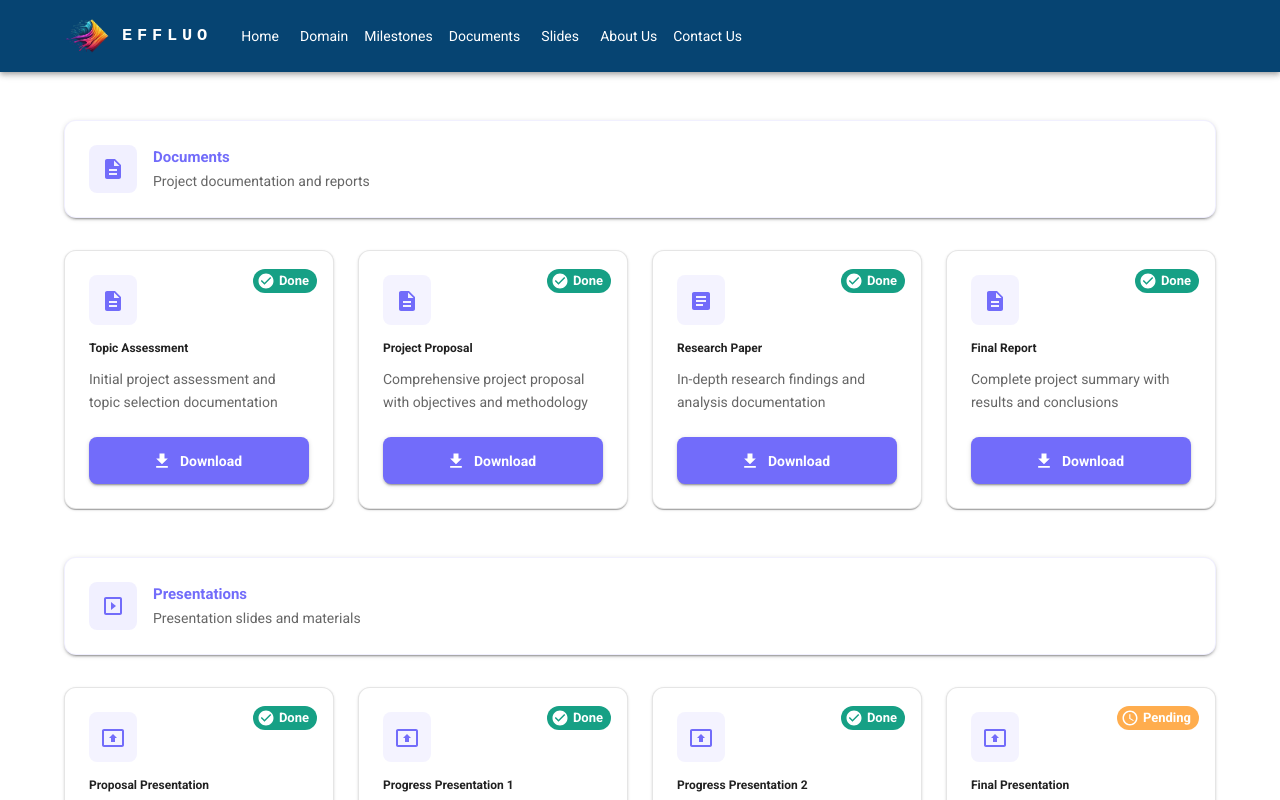
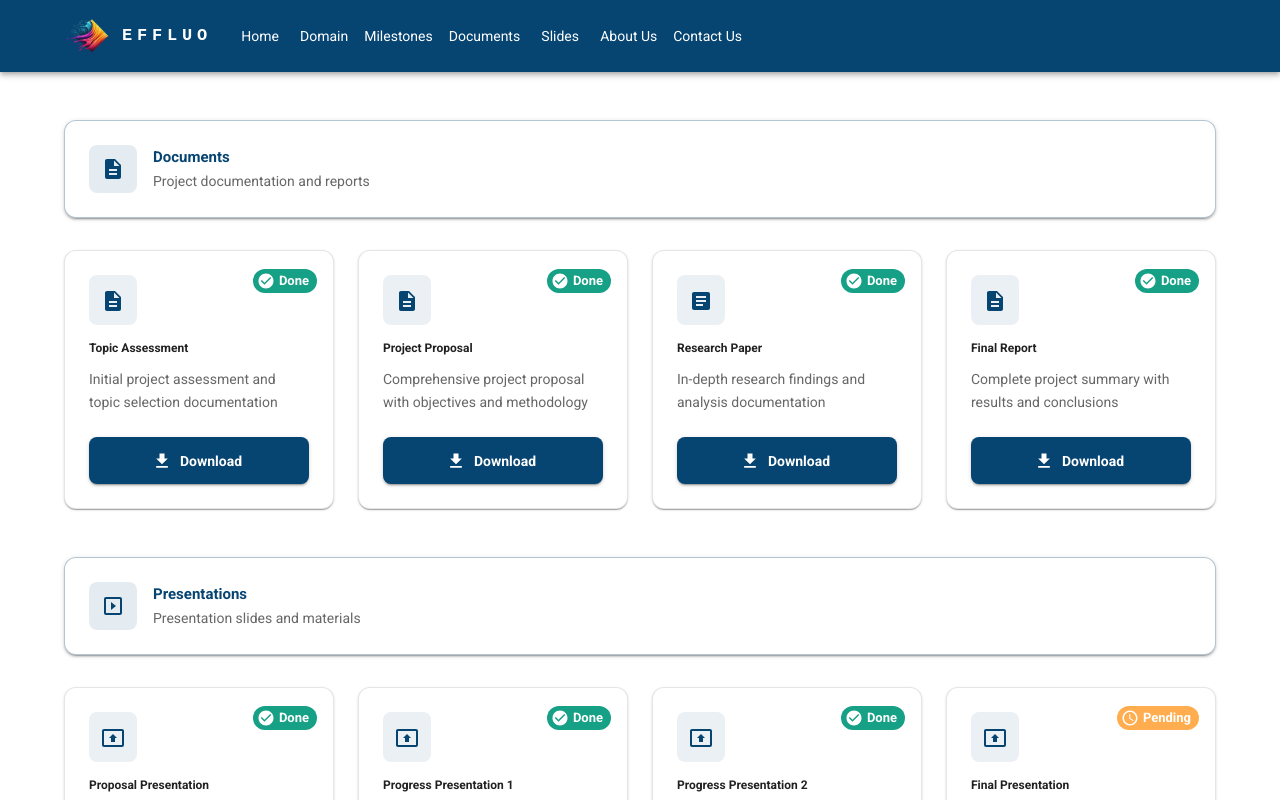
Before and after one commit to Effluo-system/Effluo-project-website, a React (Vite) app: page /documents in a window 1280 px wide. Shown: the top 800 px of the page. Built offline with nearby package versions, Linux system fonts and the light colour scheme.

Commit message:
fix : color

```diff
--- a/src/pages/documents/Documents.tsx
+++ b/src/pages/documents/Documents.tsx
@@ -155,7 +155,7 @@ const Section = ({
           p: 3,
           mb: 4,
           borderRadius: 3,
-          border: `1px solid ${alpha(theme.palette.primary.main, 0.1)}`
+          border: `1px solid ${alpha('#064472', 0.3)}`
         }}
       >
         <Box sx={{ display: 'flex', alignItems: 'center', gap: 2 }}>
@@ -163,8 +163,8 @@ const Section = ({
             sx={{
               p: 1.5,
               borderRadius: 2,
-              backgroundColor: alpha(theme.palette.primary.main, 0.1),
-              color: theme.palette.primary.main,
+              backgroundColor: alpha('#064472', 0.1),
+              color: '#064472',
               display: 'flex',
               alignItems: 'center',
               justifyContent: 'center'
@@ -178,7 +178,7 @@ const Section = ({
               component="h2"
               sx={{
                 fontWeight: 700,
-                color: theme.palette.primary.main,
+                color: '#064472',
                 mb: 0.5
               }}
             >
@@ -256,8 +256,8 @@ const Section = ({
                     mb: 2,
                     p: 1.5,
                     borderRadius: 2,
-                    backgroundColor: alpha(theme.palette.primary.main, 0.08),
-                    color: theme.palette.primary.main,
+                    backgroundColor: alpha('#064472', 0.08),
+                    color: '#064472',
                     alignSelf: 'flex-start'
                   }}
                 >
@@ -304,15 +304,16 @@ const Section = ({
                     py: 1.2,
                     fontWeight: 600,
                     backgroundColor: item.downloadUrl
-                      ? theme.palette.primary.main
+                      ? '#064472'
                       : 'transparent',
+                    color: item.downloadUrl ? 'white' : '#064472',
                     '&:hover': {
                       backgroundColor: item.downloadUrl
-                        ? theme.palette.primary.dark
-                        : alpha(theme.palette.primary.main, 0.08),
+                        ? '#053a62'
+                        : alpha('#064472', 0.08),
                       transform: 'translateY(-2px)',
                       boxShadow: item.downloadUrl
-                        ? `0 8px 20px ${alpha(theme.palette.primary.main, 0.3)}`
+                        ? `0 8px 20px ${alpha('#064472', 0.3)}`
                         : 'none'
                     },
                     '&:disabled': {
```
